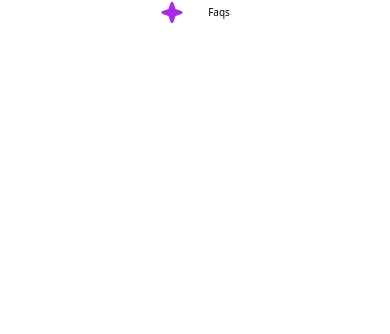
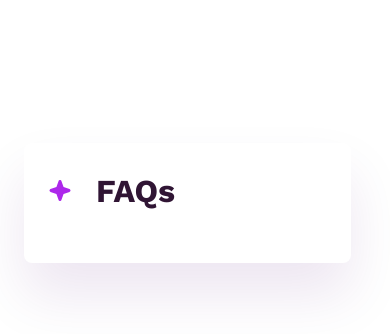
Before and after one commit to Edanriell/FaqAccordion, a Nuxt app in the folder client/: page /main-page/ui in a window 390 px wide. Shown: the top 334 px of the page. Built offline with nearby package versions, Linux system fonts and the light colour scheme.

Commit message:
finished page mobile version

```diff
--- a/client/layouts/main-layout/MainLayout.vue
+++ b/client/layouts/main-layout/MainLayout.vue
@@ -1,14 +1,14 @@
 <script setup lang="ts"></script>
 
 <template>
-	<main class="bg-blue-chalk-100 w-full min-h-[100vh]">
+	<main class="bg-blue-chalk-100 min-w-full min-h-[100vh] flex justify-center items-start">
 		<svg
 			width="375"
 			height="232"
 			viewBox="0 0 375 232"
 			fill="none"
 			xmlns="http://www.w3.org/2000/svg"
-			class="w-full block md:hidden"
+			class="w-full block md:hidden absolute z-1"
 			preserveAspectRatio="xMinYMin slice"
 		>
 			<g clip-path="url(#clip0_28_57)">
@@ -32,7 +32,7 @@
 			viewBox="0 0 1440 320"
 			fill="none"
 			xmlns="http://www.w3.org/2000/svg"
-			class="w-full hidden md:block"
+			class="w-full hidden md:block absolute z-1"
 			preserveAspectRatio="xMinYMin slice"
 		>
 			<g clip-path="url(#clip0_28_37)">
--- a/client/pages/main-page/ui.vue
+++ b/client/pages/main-page/ui.vue
@@ -1,7 +1,9 @@
 <script setup lang="ts"></script>
 <template>
-	<section>
-		<header class="flex flex-row items-center justify-center gap-x-[2.4rem]">
+	<section
+		class="shadow-page rounded-[0.8rem] p-[2.4rem] w-full max-w-[32.7rem] bg-white-50 mx-[2.4rem] mt-[14.25rem] z-10"
+	>
+		<header class="flex flex-row items-center justify-start gap-x-[2.4rem] mb-[2.4rem]">
 			<svg
 				width="24"
 				height="25"
@@ -14,7 +16,9 @@
 					fill="#AD28EB"
 				/>
 			</svg>
-			<h1>Faq<span>s</span></h1>
+			<h1 class="font-workSans font-bold text-[3.2rem] text-revolver-950 uppercase">
+				Faq<span class="lowercase">s</span>
+			</h1>
 		</header>
 	</section>
 </template>
--- a/client/tailwind.config.js
+++ b/client/tailwind.config.js
@@ -80,6 +80,9 @@ module.exports = {
 					900: "#3d3d3d",
 					950: "#292929"
 				}
+			},
+			boxShadow: {
+				page: "0 32px 56px 0 rgba(80, 0, 118, 0.1)"
 			}
 		}
 	},
```
